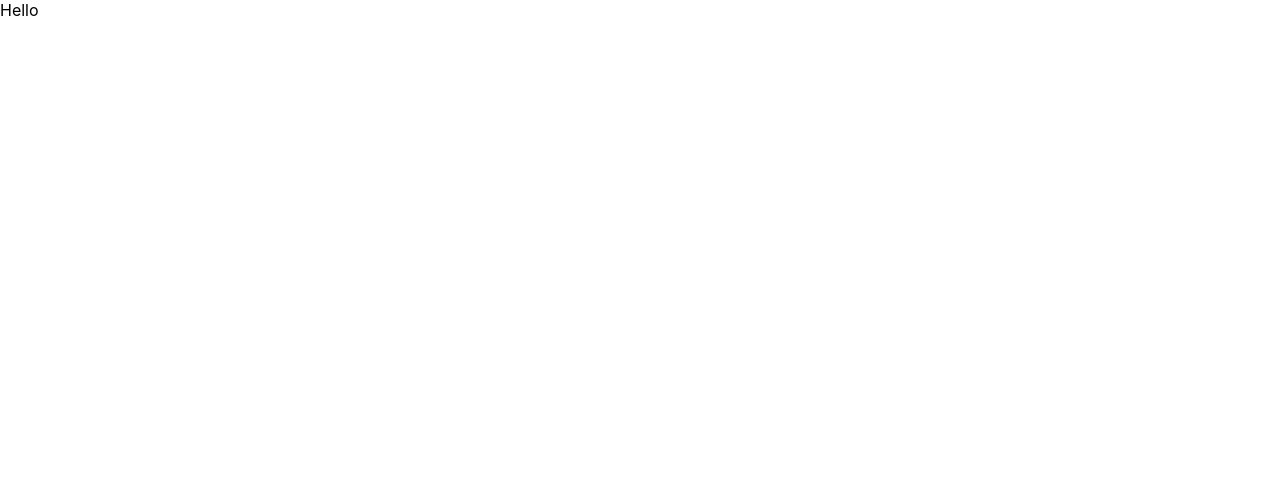
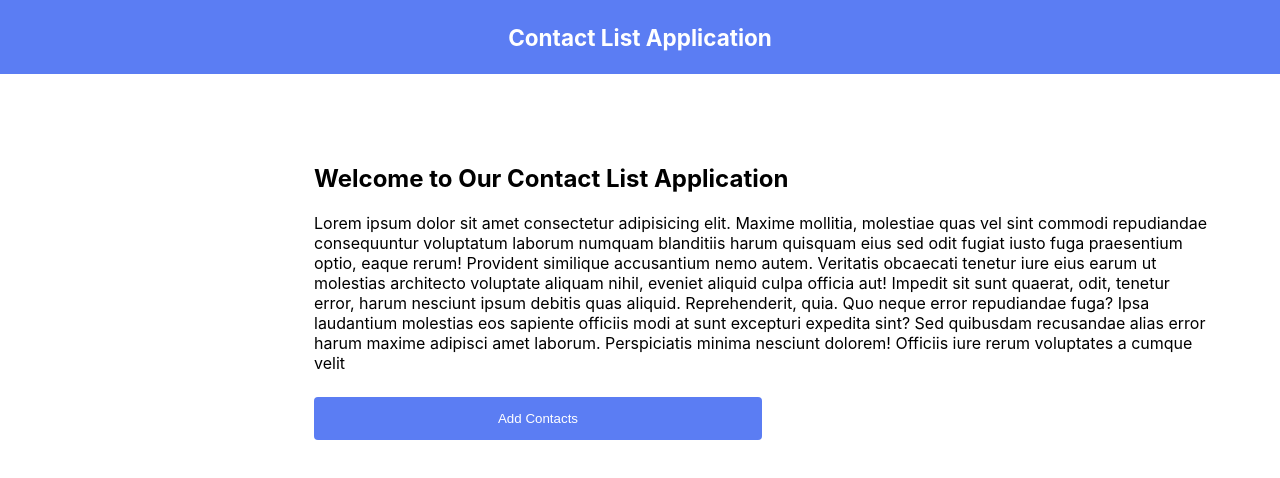
Before and after one commit to shivuram/contact-list-app, a React (Create React App) app: page / in a window 1280 px wide. Shown: the top 478 px of the page. Built offline with nearby package versions, Linux system fonts and the light colour scheme.

Commit message:
Added Welcome and header components

```diff
--- a/src/App.css
+++ b/src/App.css
@@ -1,38 +1,24 @@
-.App {
-  text-align: center;
+.header {
+    padding: 5px;
+    text-align: center;
+    background: #5B7DF3;
+    color: white;
+    font-size: 15px;
 }
 
-.App-logo {
-  height: 40vmin;
-  pointer-events: none;
+.welcome-container {
+  padding: 70px;
+  width: 70%;
+  float: right;
 }
 
-@media (prefers-reduced-motion: no-preference) {
-  .App-logo {
-    animation: App-logo-spin infinite 20s linear;
-  }
+button {
+  width: 50%;
+  background-color: #5B7DF3;
+  color: white;
+  padding: 14px 20px;
+  margin: 8px 0;
+  border: none;
+  border-radius: 4px;
+  cursor: pointer;
 }
-
-.App-header {
-  background-color: #282c34;
-  min-height: 100vh;
-  display: flex;
-  flex-direction: column;
-  align-items: center;
-  justify-content: center;
-  font-size: calc(10px + 2vmin);
-  color: white;
-}
-
-.App-link {
-  color: #61dafb;
-}
-
-@keyframes App-logo-spin {
-  from {
-    transform: rotate(0deg);
-  }
-  to {
-    transform: rotate(360deg);
-  }
-}
--- a/src/App.js
+++ b/src/App.js
@@ -1,9 +1,12 @@
 import './App.css';
+import Header from './components/Header'
+import Welcome from './components/Welcome'
 
 const App = () => {
   return (
     <div>
-      Hello
+      <Header />
+      <Welcome/>
     </div>
   )
 }
--- /dev/null
+++ b/src/components/Header.js
@@ -0,0 +1,11 @@
+import '../App.css';
+
+const Header = () => {
+    return (
+        <div className="header">
+            <h2>Contact List Application</h2>
+        </div>
+    )
+}
+
+export default Header;
--- /dev/null
+++ b/src/components/Welcome.js
@@ -0,0 +1,23 @@
+import '../App.css';
+
+const Welcome = () => {
+    return (
+        <div className="welcome-container">
+            <h2>Welcome to Our Contact List Application</h2>
+              <p class="welcome-text">Lorem ipsum dolor sit amet consectetur adipisicing elit. Maxime mollitia,
+                molestiae quas vel sint commodi repudiandae consequuntur voluptatum laborum
+                numquam blanditiis harum quisquam eius sed odit fugiat iusto fuga praesentium
+                optio, eaque rerum! Provident similique accusantium nemo autem. Veritatis
+                obcaecati tenetur iure eius earum ut molestias architecto voluptate aliquam
+                nihil, eveniet aliquid culpa officia aut! Impedit sit sunt quaerat, odit,
+                tenetur error, harum nesciunt ipsum debitis quas aliquid. Reprehenderit,
+                quia. Quo neque error repudiandae fuga? Ipsa laudantium molestias eos
+                sapiente officiis modi at sunt excepturi expedita sint? Sed quibusdam
+                recusandae alias error harum maxime adipisci amet laborum. Perspiciatis
+                minima nesciunt dolorem! Officiis iure rerum voluptates a cumque velit </p>
+                <button >Add Contacts</button>
+        </div>
+    )
+}
+
+export default Welcome;
```
